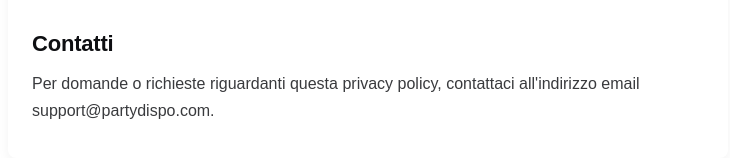
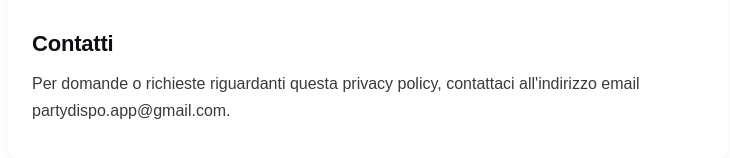
Before and after one commit to Roccubalbetta/partydispo-links, a Next.js app: page /privacy in a window 1280 px wide. Shown: the part 672-830 px from the top of the page, without its empty margins (272-1002 px from the left). Built offline with nearby package versions, Linux system fonts and the light colour scheme.

Commit message:
Add privacy policy page

```diff
--- a/app/privacy/page.tsx
+++ b/app/privacy/page.tsx
@@ -101,7 +101,7 @@ export default function PrivacyPolicy() {
         <SectionTitle>Contatti</SectionTitle>
         <P>
           Per domande o richieste riguardanti questa privacy policy, contattaci
-          all'indirizzo email support@partydispo.com.
+          all'indirizzo email partydispo.app@gmail.com.
         </P>
       </div>
     </main>
```
